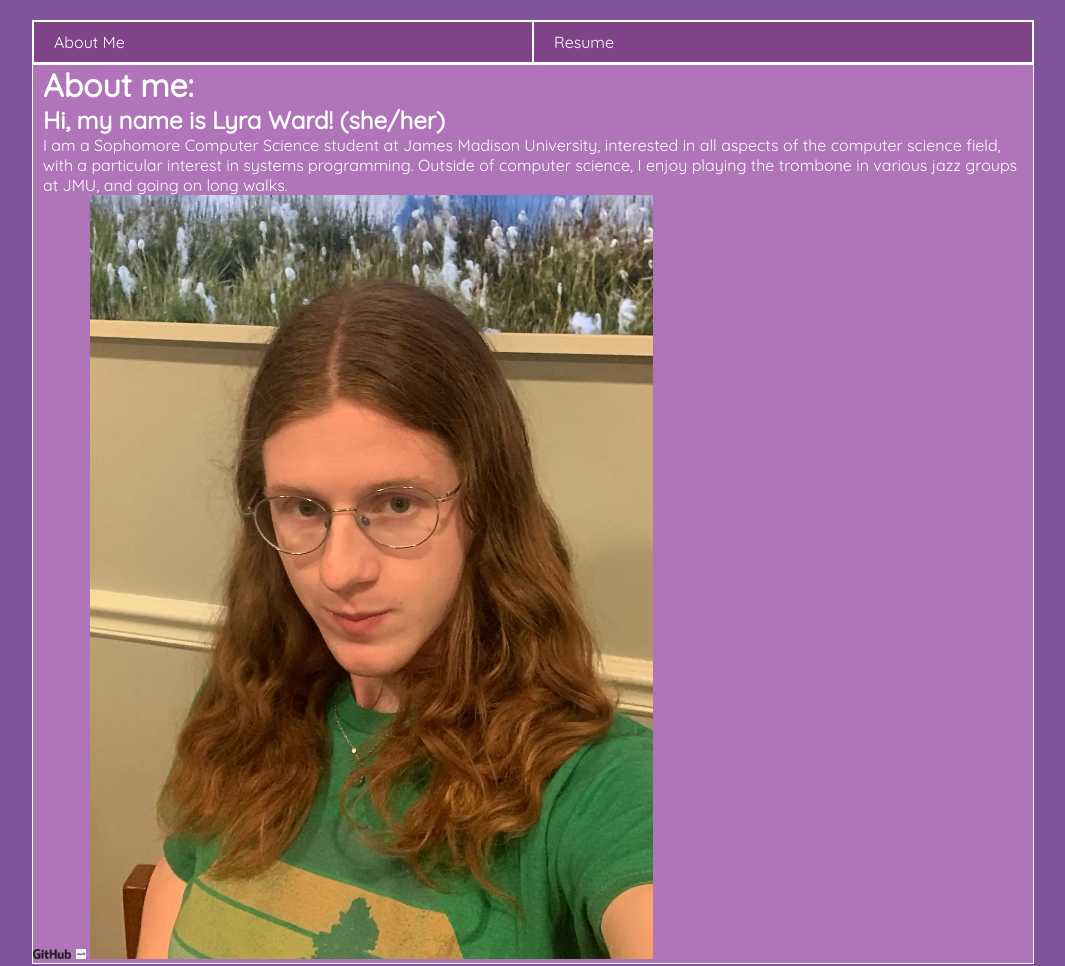
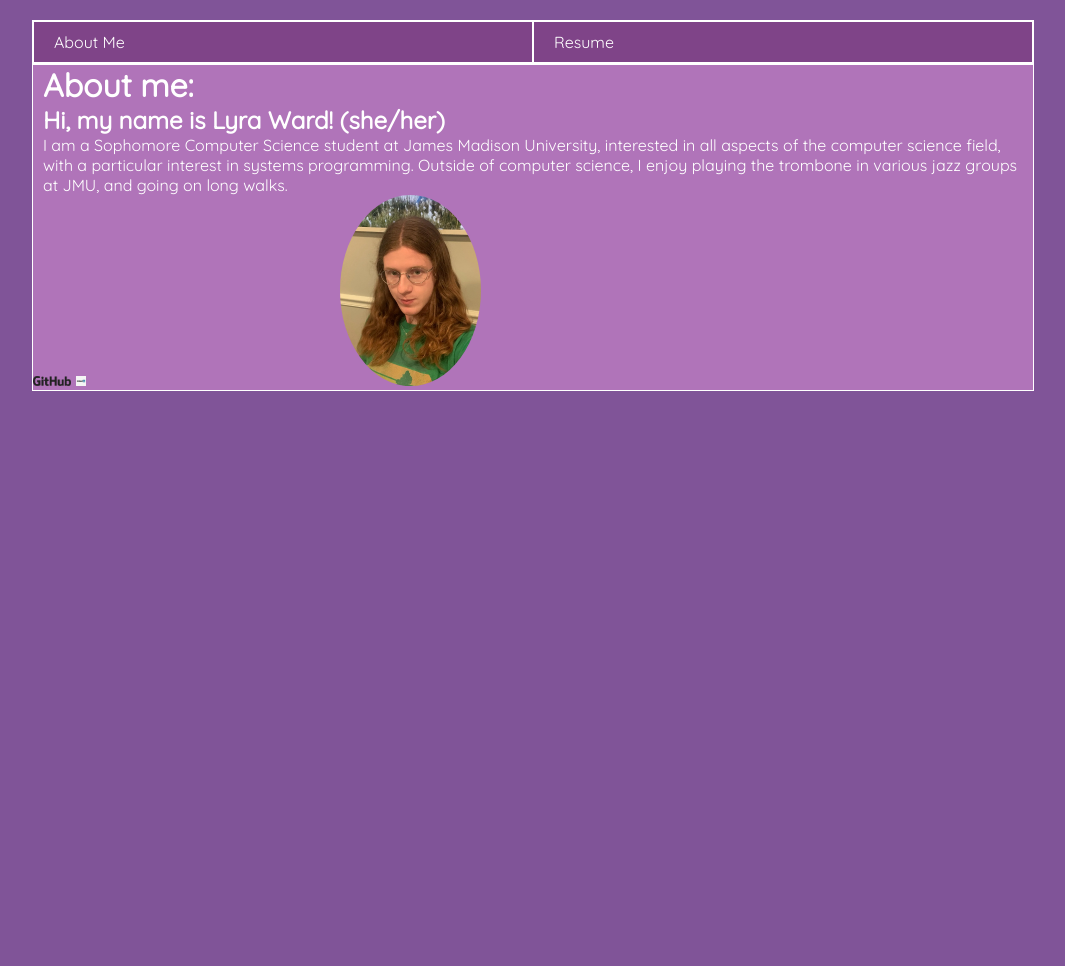
Before and after one commit to lyward/lyward.github.io, a plain HTML site: page docs/index.html in a window 1280 px wide. Shown: the whole page, without its empty margins (107-1172 px from the left). After the commit the page ends 800 px from the top, so only its background shows below. Drawn offline with Linux system fonts and the light colour scheme.

Commit message:
Update index.html

```diff
--- a/docs/index.html
+++ b/docs/index.html
@@ -27,7 +27,7 @@
       </p>
       <a href="https://github.com/lyward/lyward.github.io"><img border="0" alt="github" src="/images/github.png" height="10"></a>
       <a href="https://www.linkedin.com/in/lyra-ward-4951852b0"><img border="0" alt="linkedin" src="/images/linked-in.png" height="10"></a>
-      <img src="/images/lyra-portfolio-image.jpg" alt="lyra-image">
+      <img src="/images/lyra-portfolio-image.jpg" alt="lyra-image" style="height: 191px;position: relative;left: 250px; border-radius: 50%;">
     </div>
 
     <div id="Resume" class="tab-content">
```
